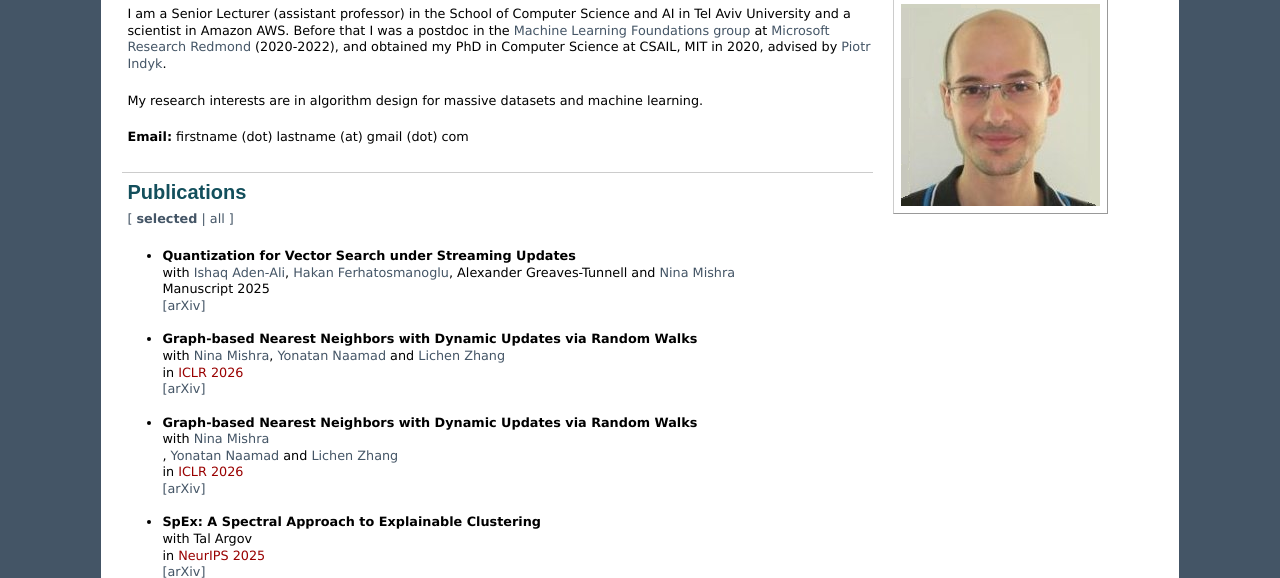
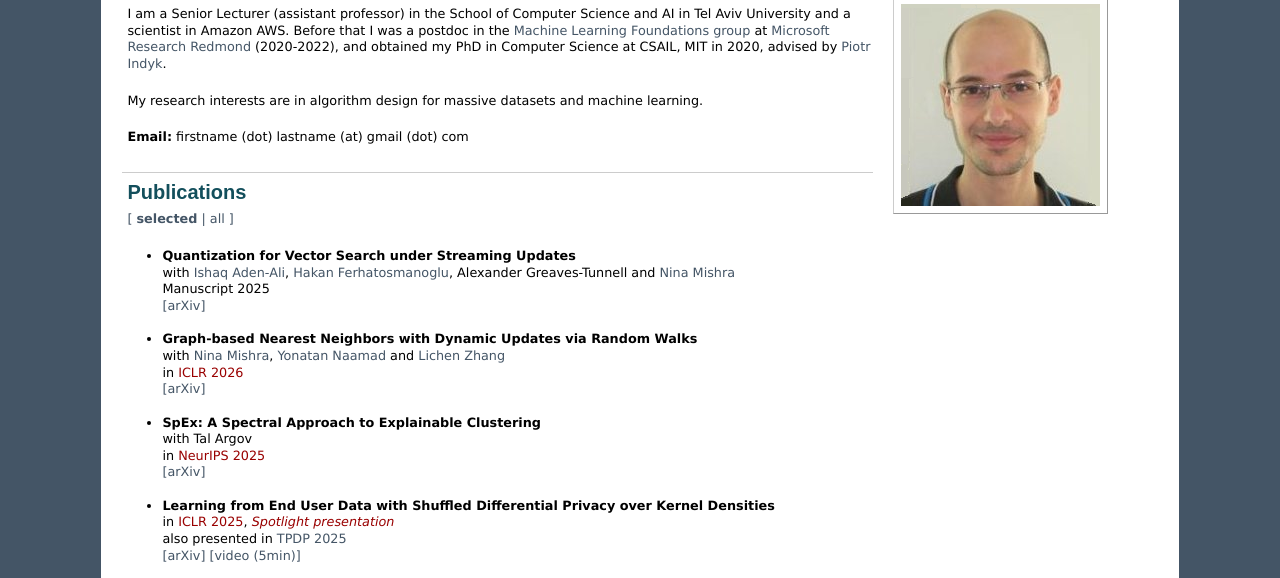
Before and after one commit to talwagner/talwagner.github.io, a plain HTML site: page new_index.html in a window 1280 px wide. Shown: the part 180-758 px from the top of the page. Drawn offline with Linux system fonts and the light colour scheme.

Commit message:
Update new_index.html

```diff
--- a/new_index.html
+++ b/new_index.html
@@ -170,18 +170,9 @@ function showNews(toggle){
                         <br/>
                         </div>
 
-            <div class="selected">
-                        <li/>
-                        <a name="dpkps"></a><b>Graph-based Nearest Neighbors with Dynamic Updates via Random Walks</b><br/>
-			with <a href="http://theory.stanford.edu/~nmishra/">Nina Mishra</a><br/>, <a href="https://yonatan.us/">Yonatan Naamad</a> and <a href="https://lczh.github.io/">Lichen Zhang</a><br/>
-			in <a href="https://iclr.cc/Conferences/2026"><span class="venuename">ICLR 2026</span></a><br/>
-                        <a href="https://arxiv.org/abs/2512.18060">[arXiv]</a><br/>
-                        <br/>
-                        </div>
-
 			<div class="selected">
                         <li/>
-                        <a name="betterkernelmvm"></a><b>SpEx: A Spectral Approach to Explainable Clustering</b><br/>
+                        <a name="spex"></a><b>SpEx: A Spectral Approach to Explainable Clustering</b><br/>
                         with Tal Argov<br/>
                         in <a href="https://neurips.cc/Conferences/2025"><span class="venuename">NeurIPS 2025</span></a><br/>
                         <a href="https://arxiv.org/abs/2511.00885">[arXiv]</a><br/>
@@ -192,6 +183,7 @@ function showNews(toggle){
                         <li/>
                         <a name="shuffledpkde"></a><b>Learning from End User Data with Shuffled Differential Privacy over Kernel Densities</b><br/>
                         in <a href="https://iclr.cc/Conferences/2025"><span class="venuename">ICLR 2025</span></a>, <font color="#990000"><i>Spotlight presentation</i></font><br/>
+						also presented in <a href="https://tpdp.journalprivacyconfidentiality.org/2025/">TPDP 2025</a><br/>
                         <a href="https://arxiv.org/abs/2502.14087">[arXiv]</a>&nbsp;<a href="https://www.youtube.com/watch?v=h0GZ0l2_nVg">[video (5min)]</a><br/>
                         <br/>
                         </div>
```
